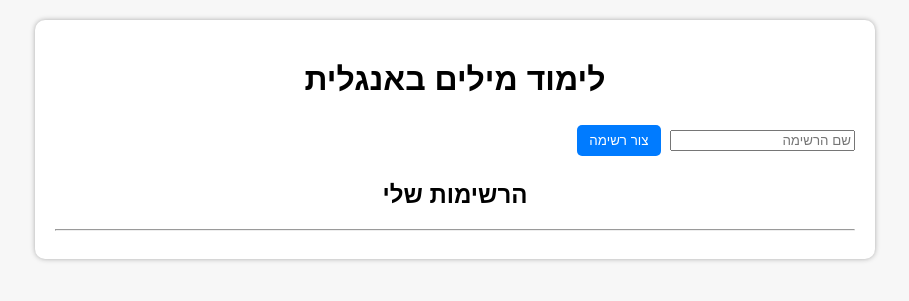
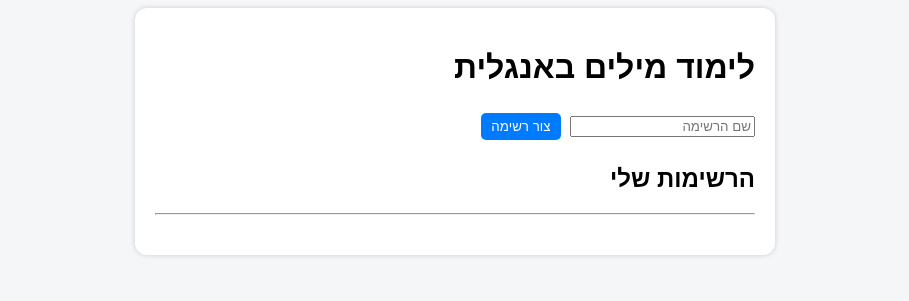
Before and after one commit to matanexcell-lab/english-site, a Flask app: page / in a window 1280 px wide. Shown: the top 301 px of the page, without its empty margins (185-1094 px from the left). Run offline with Flask 3, Linux system fonts and the light colour scheme.

Commit message:
Update style.css

```diff
--- a/static/style.css
+++ b/static/style.css
@@ -1,32 +1,27 @@
-
 body {
-  font-family: Arial, sans-serif;
-  background: #f7f7f7;
-  margin: 0;
-  padding: 20px;
   direction: rtl;
+  background: #f5f6f8;
+  font-family: Arial;
 }
 
 .container {
-  max-width: 800px;
+  max-width: 600px;
   margin: auto;
   background: white;
   padding: 20px;
-  border-radius: 10px;
-  box-shadow: 0 0 5px #aaa;
+  border-radius: 12px;
+  box-shadow: 0 0 5px #ccc;
 }
 
-h1, h2, h3 { text-align: center; }
-
 button {
-  padding: 8px 12px;
   margin: 5px;
+  padding: 6px 10px;
   background: #007bff;
   color: white;
   border: none;
   border-radius: 5px;
-  cursor: pointer;
 }
 
-ul { list-style-type: none; padding: 0; }
-li { margin: 4px 0; }
+#quiz {
+  margin-top: 20px;
+}
```
